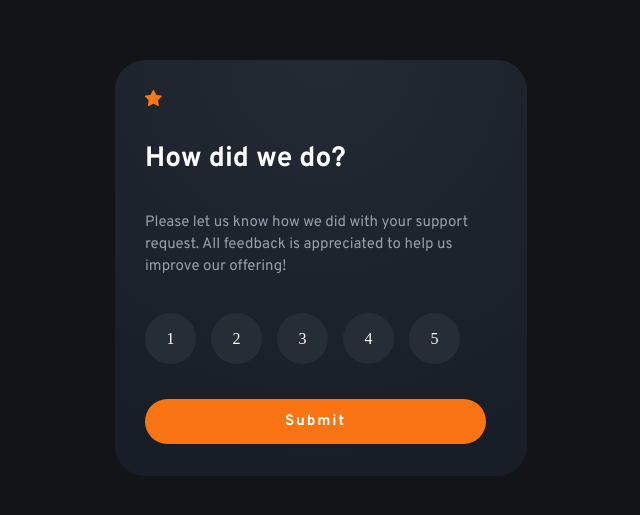
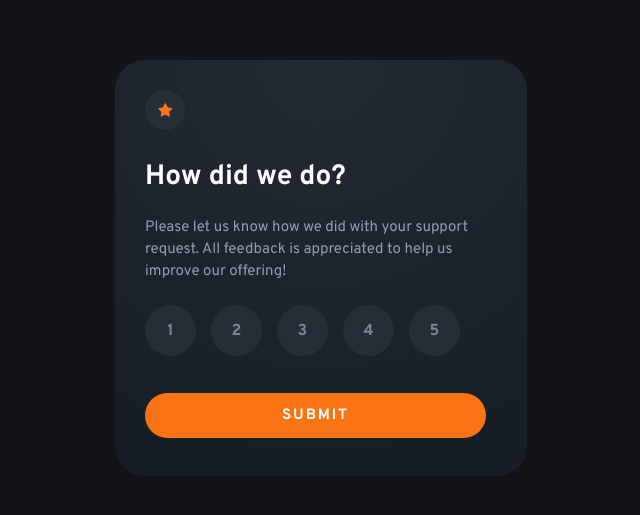
Before and after one commit to HiQendresa/interactive-rating-component, a plain HTML site: page index.html in a window 1280 px wide. Shown: the part 135-650 px from the top of the page, without its empty margins (319-959 px from the left). Drawn offline with Linux system fonts and the light colour scheme.

Commit message:
update style

```diff
--- a/index.html
+++ b/index.html
@@ -18,7 +18,11 @@
   <div class="container">
     <div class="content">
       <div class="star-icon">
-        <img src="./images/icon-star.svg" alt="star icon">
+        <!-- <img src="./images/icon-star.svg" alt="star icon"> -->
+        <svg xmlns="http://www.w3.org/2000/svg" width="40" height="40" viewBox="0 0 40 40" fill="none">
+          <circle cx="20" cy="20" r="20" fill="#262E38"/>
+          <path d="M20.8891 13.6916L22.5473 17.0511C22.641 17.2409 22.822 17.3724 23.0315 17.4028L26.7388 17.9416C26.9811 17.9768 27.1824 18.1465 27.258 18.3794C27.3336 18.6122 27.2704 18.8678 27.095 19.0386L24.4119 21.6535C24.2602 21.8014 24.1914 22.0142 24.2268 22.2225L24.8601 25.9151C24.9014 26.1563 24.8022 26.4001 24.6042 26.5439C24.4062 26.6877 24.1437 26.7067 23.9271 26.5928L20.6107 24.8491C20.4233 24.7507 20.1995 24.7507 20.0121 24.8491L16.6957 26.5928C16.4791 26.7067 16.2166 26.6877 16.0186 26.5439C15.8206 26.4001 15.7214 26.1563 15.7627 25.9151L16.396 22.2225C16.4318 22.0139 16.3626 21.8011 16.2109 21.6535L13.5278 19.0386C13.3524 18.8678 13.2892 18.6122 13.3648 18.3794C13.4404 18.1465 13.6417 17.9768 13.884 17.9416L17.5913 17.4028C17.8008 17.3724 17.9818 17.2409 18.0755 17.0511L19.7337 13.6916C19.9716 13.2139 20.6531 13.2139 20.8891 13.6916Z" fill="#FC7614"/>
+        </svg>
       </div>
       <div class="title"> How did we do?</div>
       <div class="description">Please let us know how we did with your support request. All feedback is appreciated to help us improve our offering!</div>
@@ -29,7 +33,7 @@
         <input type="button" value="4">
         <input type="button" value="5">
       </div>
-      <div class="submitBtn">Submit</div>
+      <div class="submitBtn">SUBMIT</div>
     </div>
   </div>
 </main>
--- a/style.scss
+++ b/style.scss
@@ -81,10 +81,6 @@ select {
         gap: 22px;
         padding: 30px;
 
-        @media screen and (min-width: 1200px) {
-            gap: 35px;
-        }
-
         .title {
             color: hsl(var(--clr-white));
             font-family: var(--font-family-overpass);
@@ -132,13 +128,26 @@ select {
                 border-radius: 50%;
                 cursor: pointer;
 
+                color: hsl(var(--clr-medium-grey));
+                text-align: center;
+
+                /* Rating */
+                font-family: var(--font-family-overpass);
+                font-size: 16px;
+                font-style: normal;
+                font-weight: 700;
+                line-height: 24px;
+                letter-spacing: 0.2px;
+
                 &:hover {
                     background-color: hsl(var(--clr-light-grey));
+                    color: hsl(var(--clr-white));
                 }
 
                 &:active,
                 &:focus {
                     background-color: hsl(var(--clr-orange));
+                    color: hsl(var(--clr-white));
                 }
 
                 @media screen and (min-width: 1200px) {
@@ -172,6 +181,7 @@ select {
                 width: 341px;
                 height: 45px;
                 font-size: 15px;
+                margin-top: 15px;
 
             }
 
```
Also changed, not shown: style.css, 2 other files.
